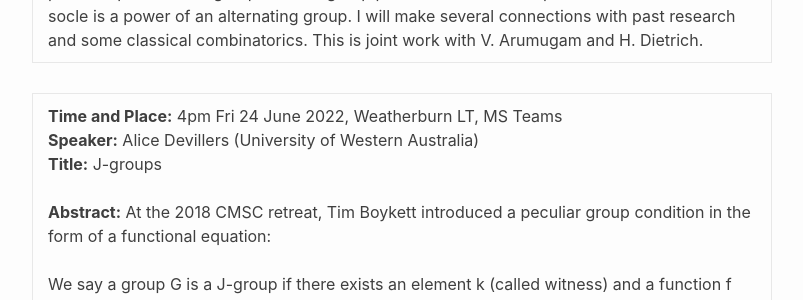
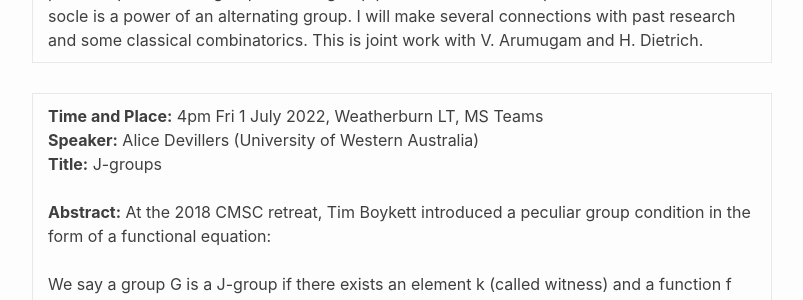
Before and after one commit to StephenGlasby/StephenGlasby.github.io, a Jekyll site: the page built from GandCSeminars.md, in a window 1280 px wide and 900 px high, scrolled down 3237 px. Shown: the part 154-454 px from the top of the window, without its empty margins (238-1041 px from the left). Built offline with Jekyll 4.4.1, drawn with Linux system fonts in a browser that asks for light colours.

Commit message:
Devillers Jgps seminar

```diff
--- a/GandCSeminars.md
+++ b/GandCSeminars.md
@@ -31,7 +31,7 @@ The Maths and Stastistics Coloquium on *Thursday 28 April* will be by Heiko Diet
 
 |**Time and Place:** 4pm Fri 03 June 2022, Robert Street LT, MS Teams<br>                 **Speaker:** Stephen Glasby (University of Western Australia)<br>       **Title:** Derangements in wreath products <br><br>                    **Abstract:** A derangement is a permutation with no fixed points. Much research has gone into studying the proportion of derangements in a finite permutation group G. This talk was motivated by the question: What can we say about the proportion of derangements in a large primitive permutation group? Such a group preserves a cartesian power structure and its socle is a power of an alternating group. I will make several connections with past research and some classical combinatorics. This is joint work with V. Arumugam and H. Dietrich.  |
 
-|**Time and Place:** 4pm Fri 24 June 2022, Weatherburn LT, MS Teams<br>                 **Speaker:** Alice Devillers (University of Western Australia)<br>                 **Title:** J-groups <br><br>                    **Abstract:**  At the 2018 CMSC retreat, Tim Boykett introduced a peculiar group condition in the form of a functional equation:  <br><br> We say a group G is a J-group if there exists an element k (called witness) and a function f from G to G  such that f(xk)=xf(x) for all x in G.  <br><br>I will explain what we found out about this property and the set of witnesses, as well as the twists and turns that led from the retreat to the publication of our results in 2022.  <br><br> In particular, we will be interested in the question of which p-groups are J-groups.   <br><br> This is joint work with Dominik Bernhardt, Tim Boykett,  Johannes Flake, Stephen Glasby. |
+|**Time and Place:** 4pm Fri 1 July 2022, Weatherburn LT, MS Teams<br>                 **Speaker:** Alice Devillers (University of Western Australia)<br>                 **Title:** J-groups <br><br>                    **Abstract:**  At the 2018 CMSC retreat, Tim Boykett introduced a peculiar group condition in the form of a functional equation:  <br><br> We say a group G is a J-group if there exists an element k (called witness) and a function f from G to G  such that f(xk)=xf(x) for all x in G.  <br><br>I will explain what we found out about this property and the set of witnesses, as well as the twists and turns that led from the retreat to the publication of our results in 2022.  <br><br> In particular, we will be interested in the question of which p-groups are J-groups.   <br><br> This is joint work with Dominik Bernhardt, Tim Boykett,  Johannes Flake, Stephen Glasby. |
 
 <!--%%%%%%%%%%%%%%%%%%%%%%%%%%%%%%MOVE THIS LINE%%%%%%%%%%%%%%%%%%%%%%%%%-->
 <h2> Upcoming 2022 Seminars (details may change)</h2>
```
